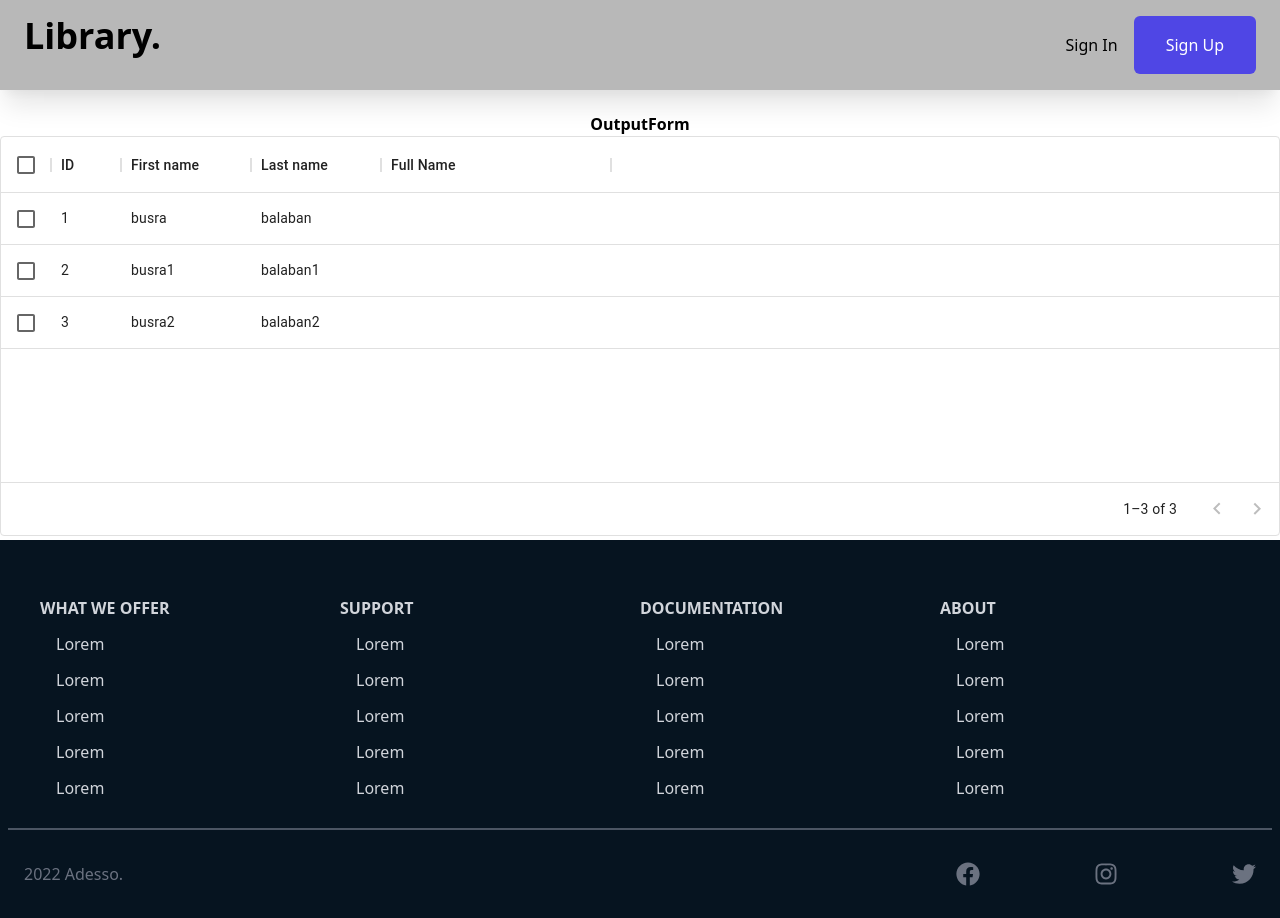
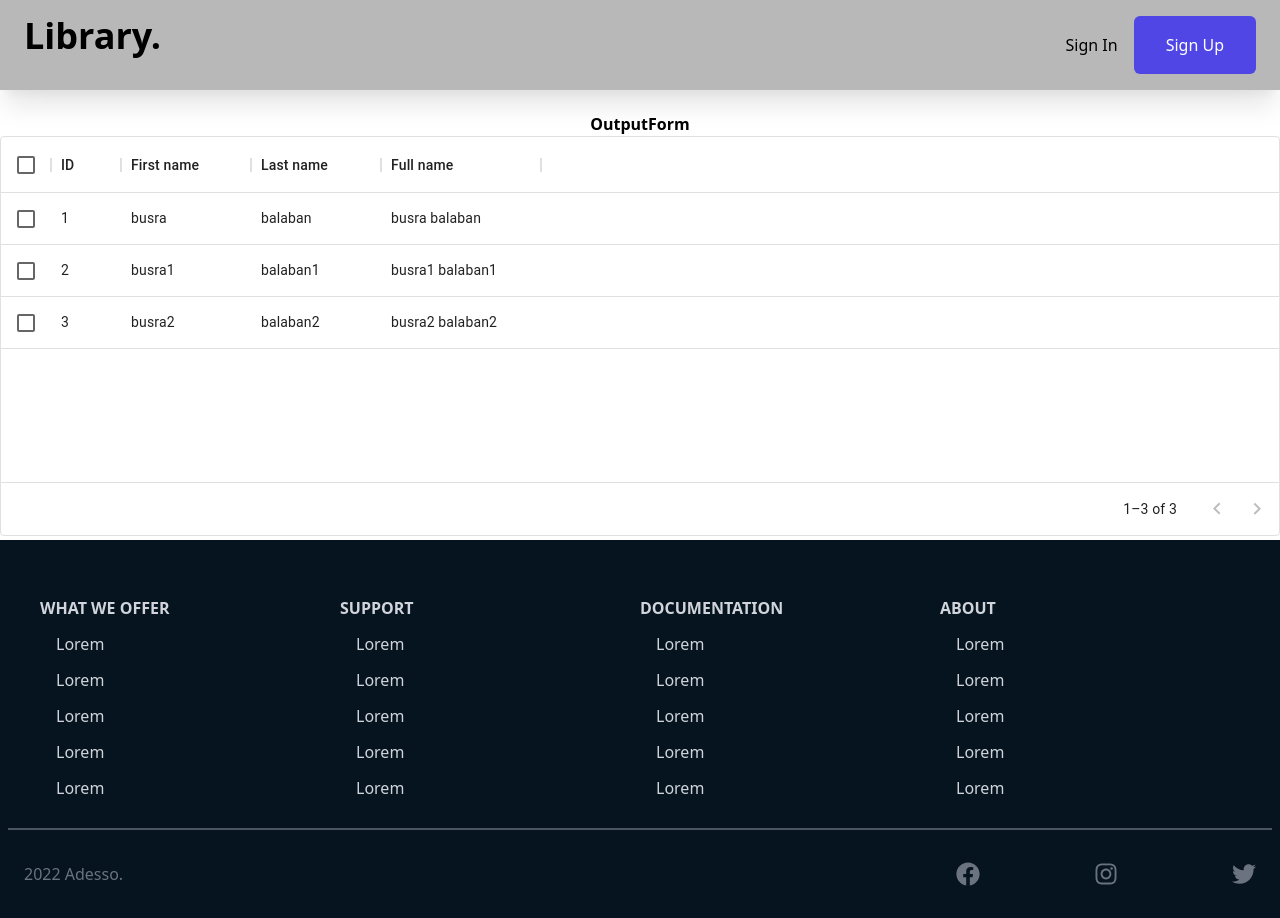
Before and after one commit to bxbalaban/library-app, a React (Create React App) app: page /output in a window 1280 px wide. Built offline with nearby package versions, Linux system fonts and the light colour scheme.

Commit message:
getFullName function fixed

```diff
--- a/src/pages/outputForm.tsx
+++ b/src/pages/outputForm.tsx
@@ -1,23 +1,6 @@
 import React from 'react'
 import "../components/style-output.css"
 import { DataGrid, GridColDef, GridValueGetterParams } from '@mui/x-data-grid';
-
-function getFullName(params: any) {
-  return `${params.firstName || ''} ${params.lastName || ''}`;
-}
-
-
-const columns: GridColDef[] = [
-  { field: 'id', headerName: 'ID', width: 70 },
-  { field: 'firstName', headerName: 'First name', width: 130 },
-  { field: 'lastName', headerName: 'Last name', width: 130 },
-  {
-    field: 'fullName',
-    headerName: 'Full name',
-    width: 160,
-    valueGetter: getFullName,
-  },
-];
 
 
 
--- a/src/pages/outputPage.tsx
+++ b/src/pages/outputPage.tsx
@@ -8,19 +8,30 @@ import OutputFilter from "./outputFilter";
 import { DataGrid, GridColDef, GridValueGetterParams } from '@mui/x-data-grid';
 
 var data = require("../userData.json");
-const colNames : GridColDef[] = [
+function getFullName(params: any) {
+  return `${params.row.firstName || ''} ${params.row.lastName || ''}`;
+}
+
+
+const columns: GridColDef[] = [
   { field: 'id', headerName: 'ID', width: 70 },
   { field: 'firstName', headerName: 'First name', width: 130 },
   { field: 'lastName', headerName: 'Last name', width: 130 },
-  { field: 'fullName', headerName: 'Full Name', width: 230 },
-]
+  {
+    field: 'fullName',
+    headerName: 'Full name',
+    width: 160,
+    valueGetter:getFullName
+  },
+];
+
 
 const Output = () => {
   return (
     <div>
       <Navbar></Navbar>
       <div >
-        <OutputForm data={data} colNames={colNames}></OutputForm>
+        <OutputForm data={data} colNames={columns}></OutputForm>
       </div>
         {/* <OutputFilter></OutputFilter> */}
       <Footer></Footer>
```
